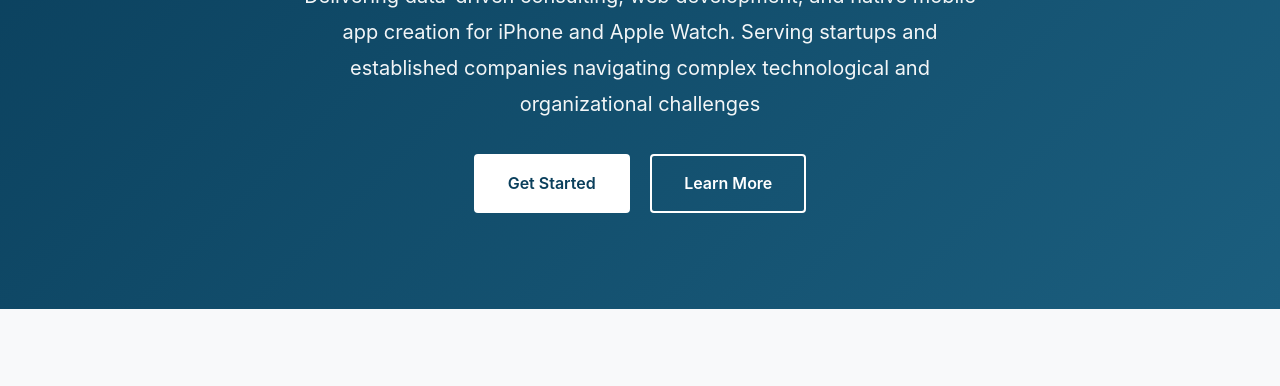
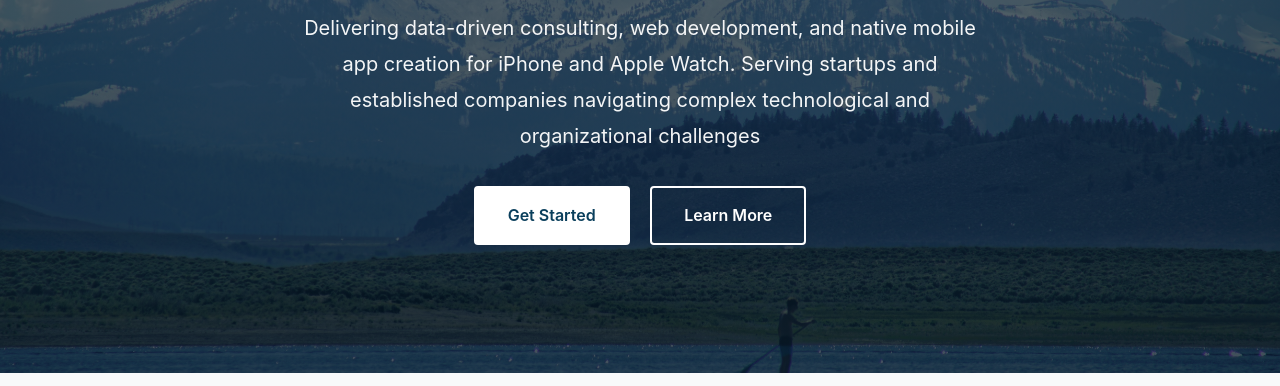
Before and after one commit to ebogin/Boginfactory-Landing-Page, a plain HTML site: page index.html in a window 1280 px wide. Shown: the part 281-667 px from the top of the page. Drawn offline with Linux system fonts and the light colour scheme.

Commit message:
Add Mammoth hero image to landing page with dark overlay
Co-Authored-By: Claude Sonnet 4.6 <noreply@anthropic.com>

```diff
--- a/index.html
+++ b/index.html
@@ -67,9 +67,15 @@
 
         /* Hero Section */
         .hero {
-            background: linear-gradient(135deg, #0A3F5C 0%, #1B5E7E 100%);
+            background:
+                linear-gradient(
+                    to bottom,
+                    rgba(5, 25, 40, 0.62) 0%,
+                    rgba(5, 25, 40, 0.75) 100%
+                ),
+                url('mammoth.jpg') center 15% / cover no-repeat;
             color: white;
-            padding: 6rem 2rem;
+            padding: 8rem 2rem;
             text-align: center;
         }
 
```
Also changed, not shown: mammoth.jpg (added).
